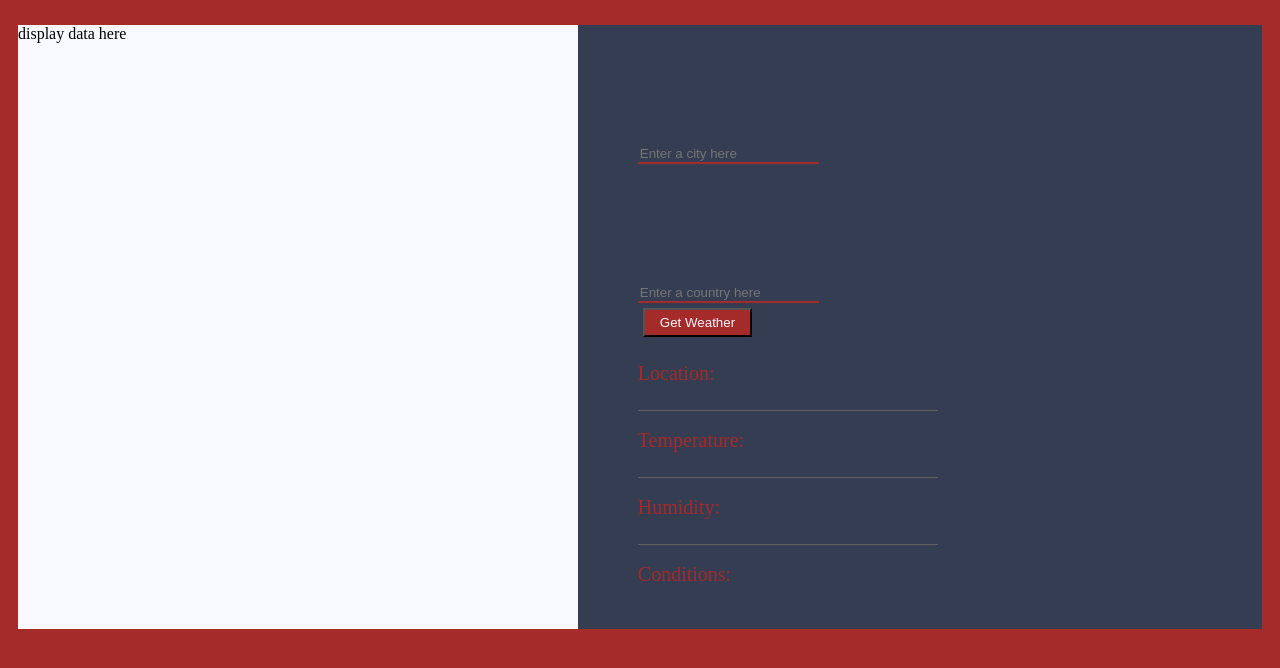
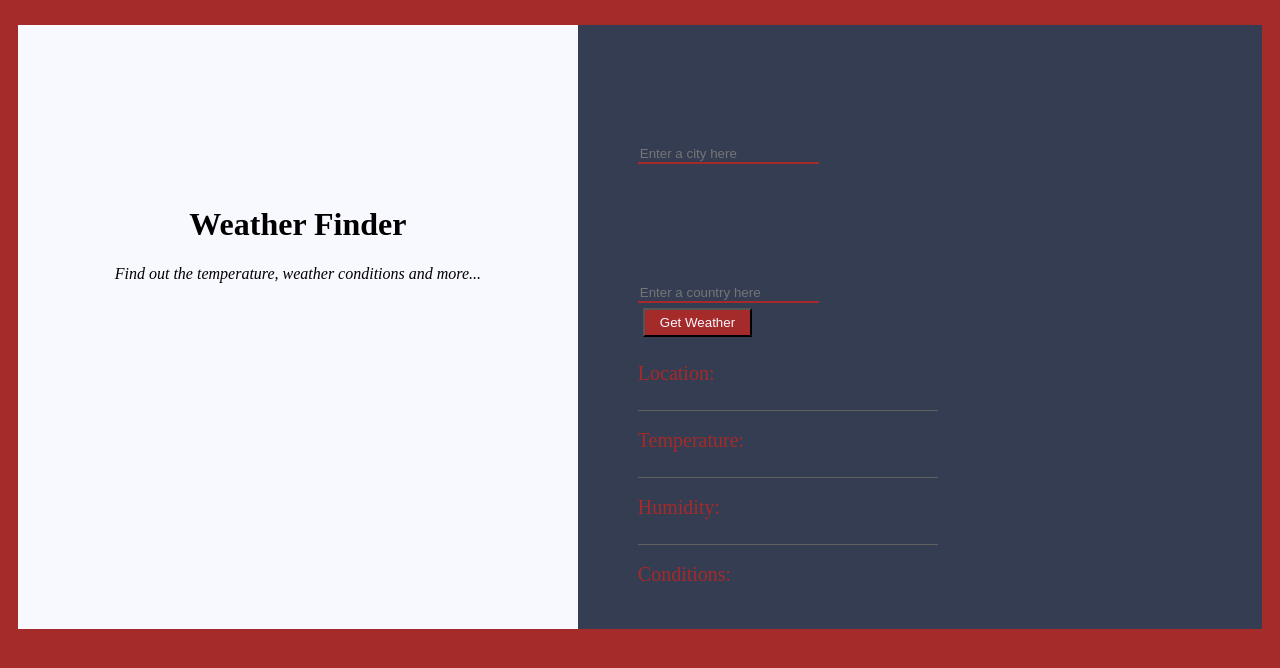
Before and after one commit to hernandoit/weather-app, a React (Create React App) app: page / in a window 1280 px wide. Shown: the top 668 px of the page. Built offline with nearby package versions, Linux system fonts and the light colour scheme.

Commit message:
add special symbols for temp and humidity

```diff
--- a/src/App.css
+++ b/src/App.css
@@ -3,11 +3,14 @@
 #aside {
   background-color: #f8f8ff;
   width: 45%;
+  text-align: center;
+  padding-top: 160px;
 }
 
 #main {
   background-color: #343d52;
   width: 55%;
+  align-items: stretch;
 }
 
 #main-container {
@@ -49,6 +52,10 @@ form {
   display: block;
 }
 
+img {
+  background-image: url('https://i.imgur.com/4nLNyFZ.jpg?1');
+}
+
 input {
   border: none;
   background-color: #343d52;
--- a/src/App.js
+++ b/src/App.js
@@ -9,7 +9,7 @@ import Button from 'react-bootstrap/Button'
 // API key for our weather API
 const API_Key ='bcfd2504f5065eba3f9ac4f0de960eff'
 
-// COPY OF API KEY
+// COPY OF API KEY BECAUSE REASONS
 // API key ='bcfd2504f5065eba3f9ac4f0de960eff'
 
 // DIRECT API CALL FOR TESTING ONLY!!!
@@ -65,8 +65,8 @@ handleSubmit  = async e => {
         city: data.name,
         country: data.sys.country,
         location: data.name + ',  ' + data.sys.country,
-        temperature: data.main.temp,
-        humidity: data.main.humidity,
+        temperature: Math.round(data.main.temp)  + '°',
+        humidity: data.main.humidity + '%',
         condition: data.weather.main,
         error: ''
       });
@@ -90,9 +90,13 @@ render(){
       <div className="App">
         <>
         <div id="main-container">
-        <div id="aside">display data here</div>
+        {/* <div id="aside-container"> */}
+          <div id="aside"><h1>Weather Finder</h1><p><em>Find out the temperature, weather conditions and more...</em></p>
+          </div>
+          {/* </div> */}
           <div id="main">
             <Form onSubmit={this.handleSubmit}>
+              <span style={{display : 'inline-block'}}>
               <Form.Group controlId='city'>
               <Form.Control
               required
@@ -114,6 +118,7 @@ render(){
               />
             </Form.Group>
             <Button variant='primary' type='submit'>Get Weather</Button>
+            </span>
                   <label id="location">Location: <span>{location}</span></label><br></br>
                   <label id="temperature">Temperature: <span>{temperature}</span></label><br></br>
                   <label id="humidity">Humidity: <span>{humidity}</span></label><br></br>
```
Also changed, not shown: src/components/weather-finder-aside-img.jpeg (added).
